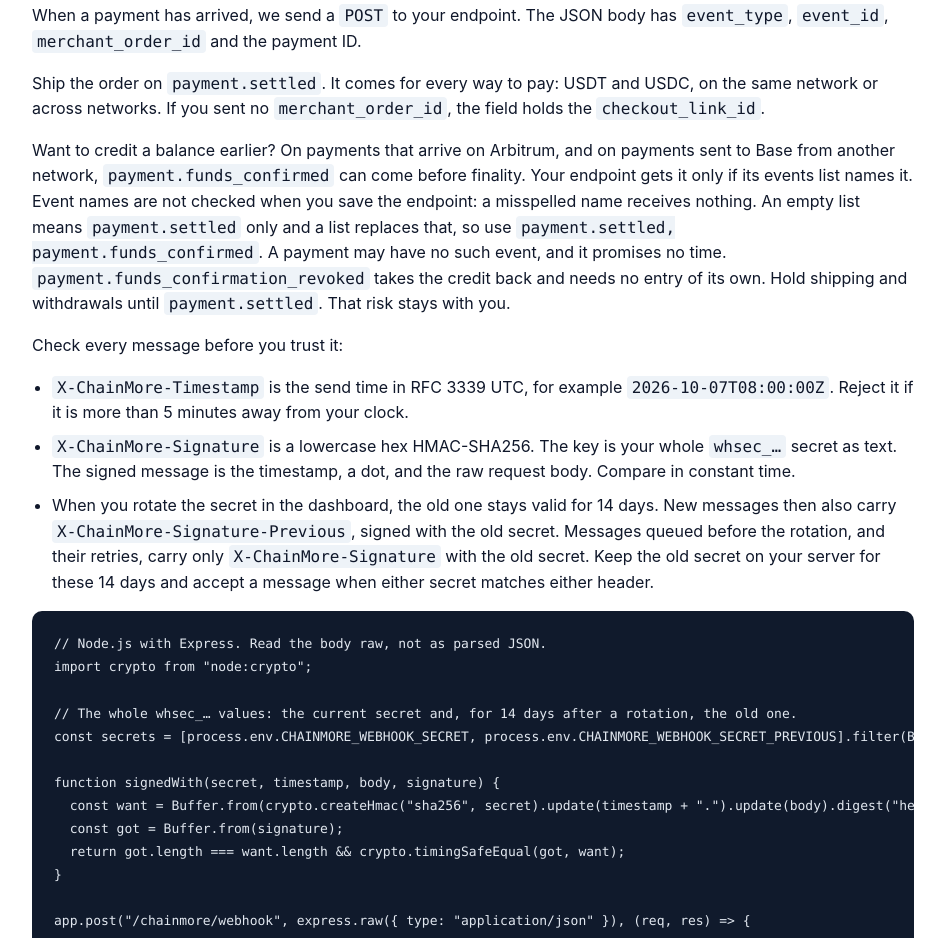
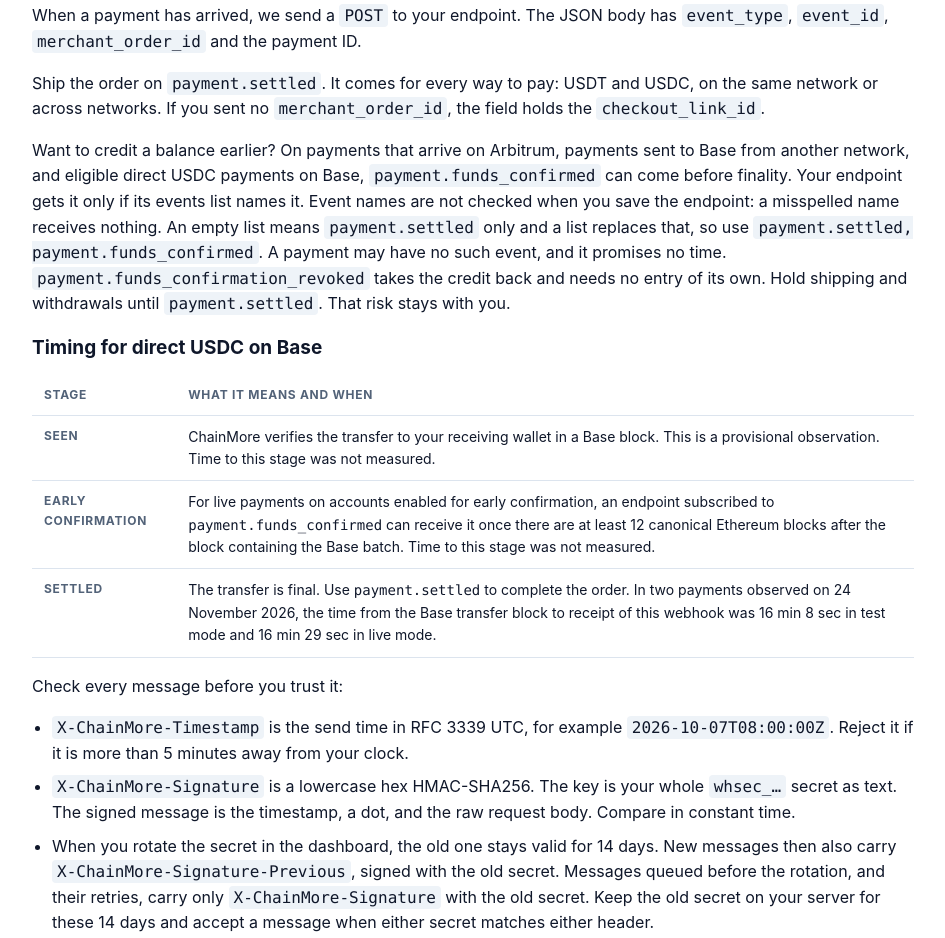
Before and after one commit to aladinhumackic-star/chainmore, a plain HTML site: page docs.html in a window 1280 px wide. Shown: the part 3100-4038 px from the top of the page, without its empty margins (290-1235 px from the left). Drawn offline with Linux system fonts and the light colour scheme; no server answers.

Commit message:
Publish the observed timing for direct USDC on Base

```diff
--- a/docs.html
+++ b/docs.html
@@ -26,6 +26,7 @@
     pre{overflow:auto;background:#101a2c;color:#e2e8f0;border-radius:10px;padding:22px;font-size:13px;line-height:1.7;tab-size:2}code{font-family:ui-monospace,SFMono-Regular,Consolas,monospace}p code,li code{background:#eef3f8;padding:2px 5px;border-radius:4px;overflow-wrap:anywhere}
     ul{padding-left:20px}li{margin-bottom:8px}.endpoint{display:flex;gap:10px;flex-wrap:wrap;font-size:13px;margin-bottom:16px}.method{color:#00758d;font-weight:700}
     .tablewrap{overflow-x:auto;margin:0 0 16px}table{border-collapse:collapse;width:100%;min-width:560px;font-size:14px}th,td{text-align:left;padding:10px 12px;border-bottom:1px solid #dce4ee;vertical-align:top}th{font-size:12px;letter-spacing:.06em;text-transform:uppercase;color:var(--muted)}
+    .payment-timing{min-width:0}.payment-timing code{overflow-wrap:anywhere}
     .reference-title{max-width:1240px;margin:auto;padding:24px}.reference-title p{color:var(--muted);max-width:720px}
     #reference{background:white;border-top:1px solid #dce4ee;scroll-margin-top:72px}#redoc-container{min-height:300px}
     footer{padding:32px 24px;background:var(--navy);color:#94a3b8;font-size:13px}footer>div{max-width:1192px;margin:auto;display:flex;gap:24px;justify-content:space-between;flex-wrap:wrap}footer a{color:#cbd5e1}
@@ -81,7 +82,16 @@
 <p>Add your endpoint in the dashboard under <a href="https://app.chainmore.io/webhooks">Webhooks</a>. It must be a public <code>https</code> address. You get a signing secret that starts with <code>whsec_</code>; it is shown once. Endpoints and keys are managed in the dashboard only. An API key gets <code>401 wrong_auth_kind</code> there; only sending a test event also works with an API key. Endpoints belong to a mode as well: a test payment goes to a test endpoint, a live payment to a live endpoint.</p>
 <p>When a payment has arrived, we send a <code>POST</code> to your endpoint. The JSON body has <code>event_type</code>, <code>event_id</code>, <code>merchant_order_id</code> and the payment ID.</p>
 <p>Ship the order on <code>payment.settled</code>. It comes for every way to pay: USDT and USDC, on the same network or across networks. If you sent no <code>merchant_order_id</code>, the field holds the <code>checkout_link_id</code>.</p>
-<p>Want to credit a balance earlier? On payments that arrive on Arbitrum, and on payments sent to Base from another network, <code>payment.funds_confirmed</code> can come before finality. Your endpoint gets it only if its events list names it. Event names are not checked when you save the endpoint: a misspelled name receives nothing. An empty list means <code>payment.settled</code> only and a list replaces that, so use <code>payment.settled, payment.funds_confirmed</code>. A payment may have no such event, and it promises no time. <code>payment.funds_confirmation_revoked</code> takes the credit back and needs no entry of its own. Hold shipping and withdrawals until <code>payment.settled</code>. That risk stays with you.</p>
+<p>Want to credit a balance earlier? On payments that arrive on Arbitrum, payments sent to Base from another network, and eligible direct USDC payments on Base, <code>payment.funds_confirmed</code> can come before finality. Your endpoint gets it only if its events list names it. Event names are not checked when you save the endpoint: a misspelled name receives nothing. An empty list means <code>payment.settled</code> only and a list replaces that, so use <code>payment.settled, payment.funds_confirmed</code>. A payment may have no such event, and it promises no time. <code>payment.funds_confirmation_revoked</code> takes the credit back and needs no entry of its own. Hold shipping and withdrawals until <code>payment.settled</code>. That risk stays with you.</p>
+<h3 id="base-usdc-timing">Timing for direct USDC on Base</h3>
+<div class="tablewrap"><table class="payment-timing" aria-labelledby="base-usdc-timing">
+<thead><tr><th scope="col">Stage</th><th scope="col">What it means and when</th></tr></thead>
+<tbody>
+<tr><th scope="row">Seen</th><td>ChainMore verifies the transfer to your receiving wallet in a Base block. This is a provisional observation. Time to this stage was not measured.</td></tr>
+<tr><th scope="row">Early confirmation</th><td>For live payments on accounts enabled for early confirmation, an endpoint subscribed to <code>payment.funds_confirmed</code> can receive it once there are at least 12 canonical Ethereum blocks after the block containing the Base batch. Time to this stage was not measured.</td></tr>
+<tr><th scope="row">Settled</th><td>The transfer is final. Use <code>payment.settled</code> to complete the order. In two payments observed on 24 November 2026, the time from the Base transfer block to receipt of this webhook was 16 min 8 sec in test mode and 16 min 29 sec in live mode.</td></tr>
+</tbody>
+</table></div>
 <p>Check every message before you trust it:</p>
 <ul>
 <li><code>X-ChainMore-Timestamp</code> is the send time in RFC 3339 UTC, for example <code>2026-10-07T08:00:00Z</code>. Reject it if it is more than 5 minutes away from your clock.</li>
```
Also changed, not shown: 1 other file.
